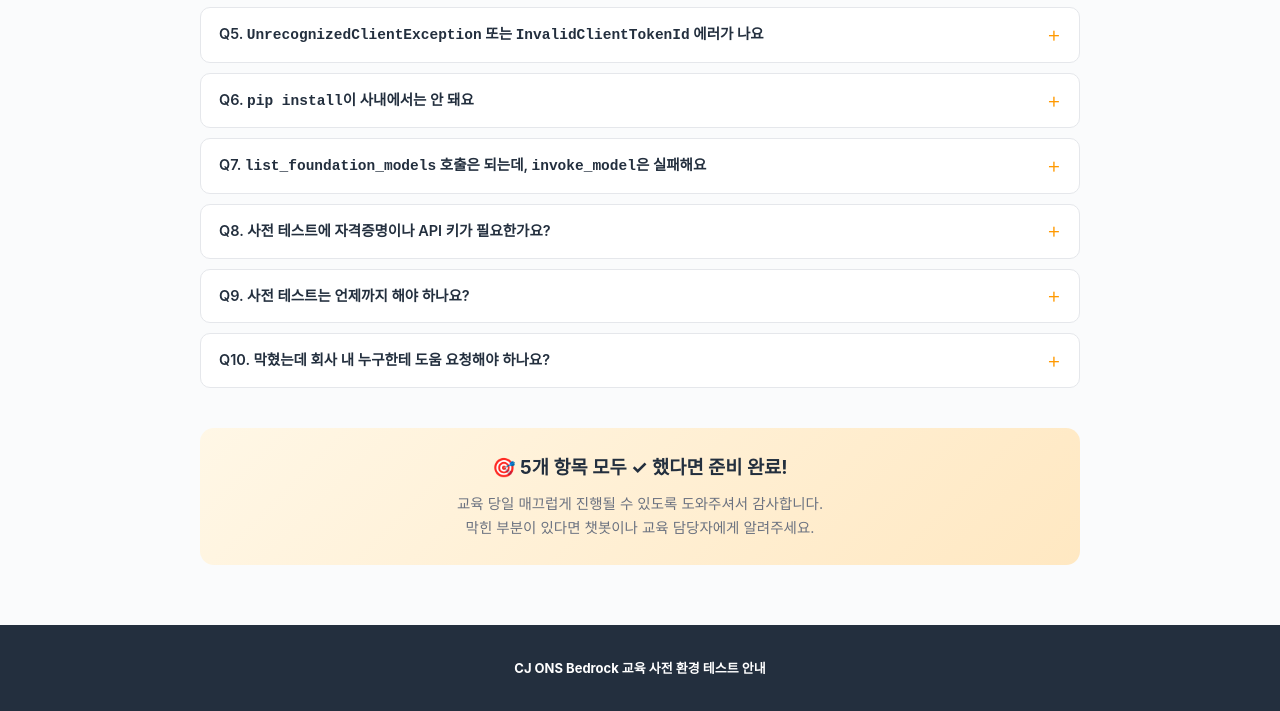
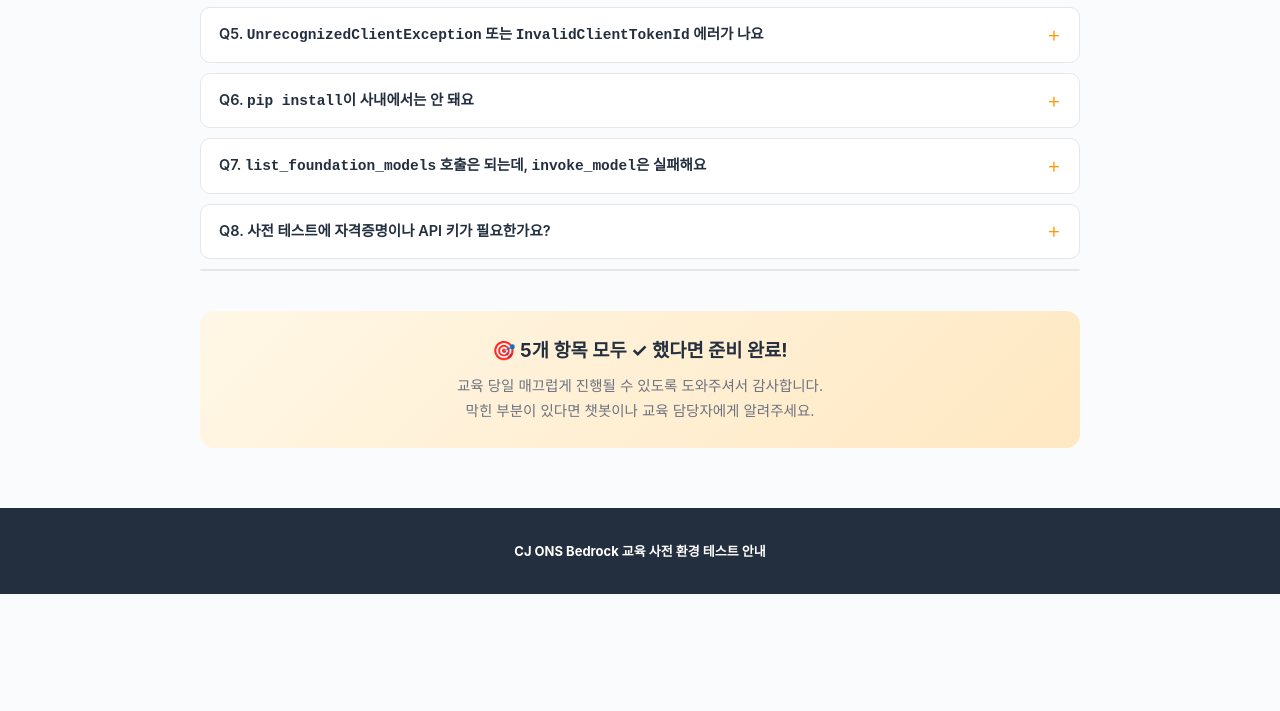
Before and after one commit to YeonjeongKang/cjons_bedrock_pre_test, a plain HTML site: page index.html in a window 1280 px wide. Shown: the part 5860-6571 px from the top of the page. After the commit the page ends 6454 px from the top, so only its background shows below. Drawn offline with Linux system fonts and the light colour scheme.

Commit message:
index.html

```diff
--- a/index.html
+++ b/index.html
@@ -967,19 +967,7 @@ for name, url in targets.items():
     </div>
 
     <div class="faq-item">
-      <div class="faq-question" onclick="toggleFaq(this)">Q9. 사전 테스트는 언제까지 해야 하나요?</div>
-      <div class="faq-answer">가능하면 <strong>교육 2~3 영업일 전</strong>까지 완료해 주세요. Bedrock Model access 승인이 즉시 안 될 수 있고, 사내 방화벽 허용 요청도 시간이 걸리기 때문입니다. 교육 전날까지 막힌 부분이 있다면 교육 담당자에게 미리 알려주세요.</div>
-    </div>
-
-    <div class="faq-item">
-      <div class="faq-question" onclick="toggleFaq(this)">Q10. 막혔는데 회사 내 누구한테 도움 요청해야 하나요?</div>
-      <div class="faq-answer">
-        ① <strong>Colab/PyPI/GitHub 접속 차단</strong> → 사내 IT/네트워크 담당자에게 방화벽 허용 요청<br>
-        ② <strong>AWS 계정 로그인/MFA 이슈</strong> → 교육 담당자<br>
-        ③ <strong>Bedrock 모델 권한 이슈</strong> → 교육 담당자<br>
-        ④ <strong>코드 에러/사용법</strong> → 우측 하단 챗봇에 먼저 물어보고, 안 풀리면 교육 담당자
-      </div>
-    </div>
+          </div>
   </section>
 
   <div style="background: linear-gradient(135deg, #FFF7E6, #FFE8C2); border-radius: 14px; padding: 24px 28px; margin: 40px 0; text-align: center;">
```
